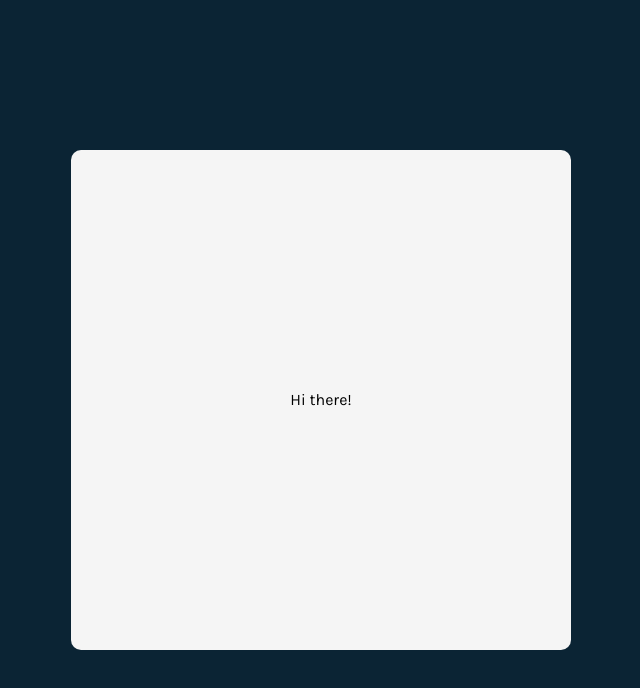
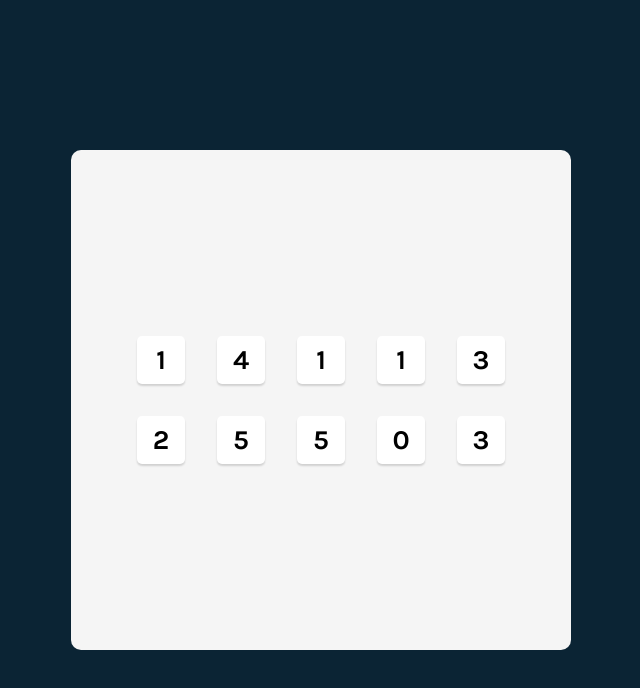
Before and after one commit to dvke/Tenzies-React-, a React (Vite) app: page / in a window 1280 px wide. Shown: the top 688 px of the page, without its empty margins (319-959 px from the left). Built offline with nearby package versions, Linux system fonts and the light colour scheme.

Commit message:
Die array of Random numbers

```diff
--- a/src/App.jsx
+++ b/src/App.jsx
@@ -1,7 +1,26 @@
+import Die from "./components/Die";
+import { useState } from "react";
+
 function App() {
+  const [dice, setDice] = useState(allNewDice());
+
+  function allNewDice() {
+    const randomArr = [];
+    for (let i = 0; i < 10; i++) {
+      randomArr.push(Math.floor(Math.random() * 6));
+    }
+    return randomArr;
+  }
+
+  const diceElements = dice.map((die, index) => {
+    return <Die value={die} key={index} />;
+  });
+
   return (
     <>
-      <main>Hi there!</main>
+      <main>
+        <div className="dice-container">{diceElements}</div>
+      </main>
     </>
   );
 }
--- /dev/null
+++ b/src/components/Die.jsx
@@ -0,0 +1,6 @@
+const Die = (props) => {
+  // eslint-disable-next-line react/prop-types
+  return <div className="die">{props.value}</div>;
+};
+
+export default Die;
--- a/src/index.css
+++ b/src/index.css
@@ -28,3 +28,23 @@ main {
   border-radius: 10px;
   background: #f5f5f5;
 }
+
+.die {
+  cursor: pointer;
+  font-size: 1.7rem;
+  font-weight: 700;
+  display: flex;
+  align-items: center;
+  justify-content: center;
+  border-radius: 5px;
+  background: #fff;
+  box-shadow: 0px 2px 2px 0px rgba(0, 0, 0, 0.15);
+  width: 3rem;
+  height: 3rem;
+}
+
+.dice-container {
+  display: grid;
+  grid: 1fr 1fr / repeat(5, 1fr);
+  gap: 2rem;
+}
```
